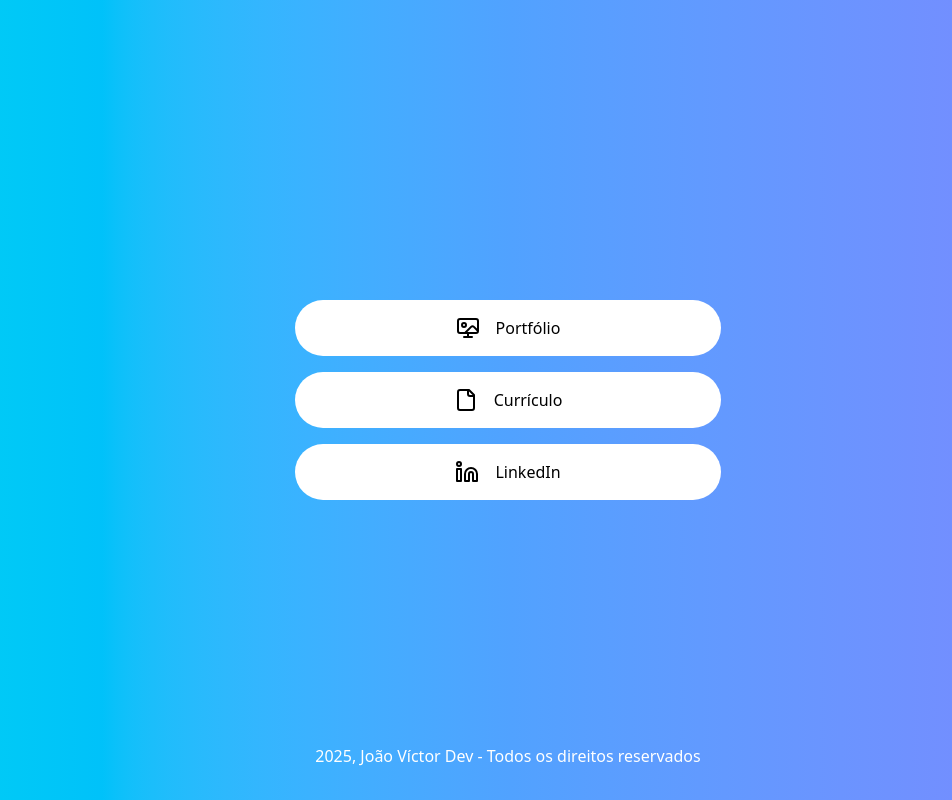
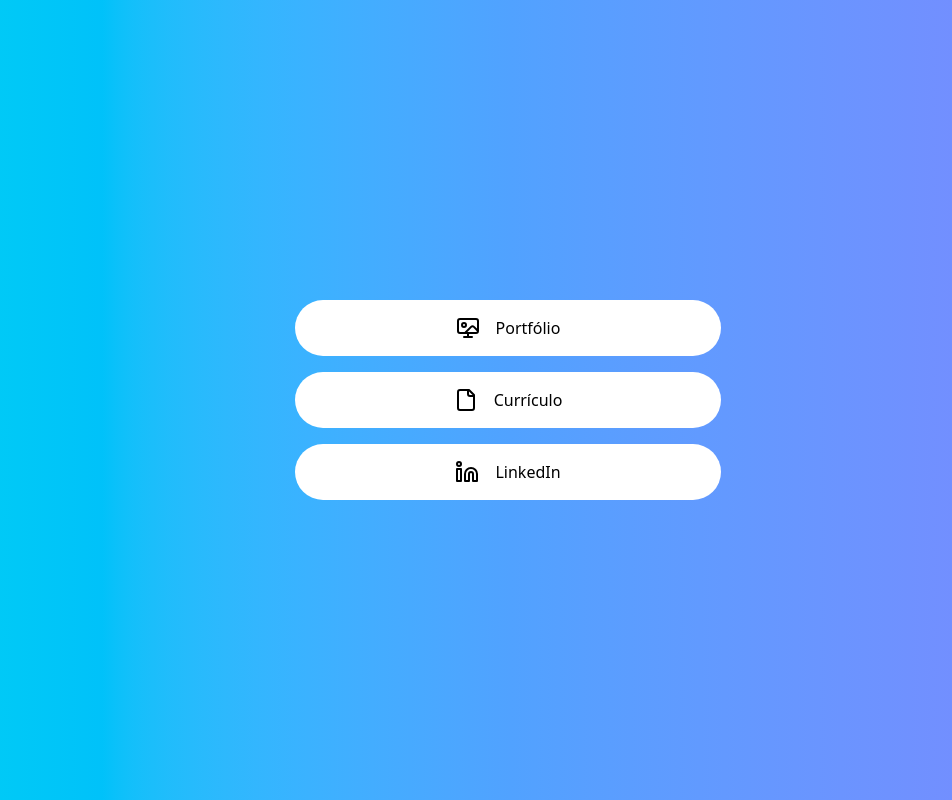
Before and after one commit to JoaoVictorCalaca/portfolio, a Next.js app: page /links in a window 1280 px wide. Shown: the whole page, without its empty margins (132-1084 px from the left). Built offline with nearby package versions, Linux system fonts and the light colour scheme.

Commit message:
removed a line

```diff
--- a/src/app/links/page.jsx
+++ b/src/app/links/page.jsx
@@ -11,8 +11,6 @@ function page() {
         <Link href={'/Curriculo.pdf'} downloadable={true}> <File /> Currículo</Link>
         <Link href={'https://www.linkedin.com/in/joaovictorcalaca'}> <Linkedin /> LinkedIn</Link>
       </div>
-
-      <p className='absolute bottom-8 text-center'>2025, João Víctor Dev - Todos os direitos reservados</p>
     </div>
   )
 }
```
